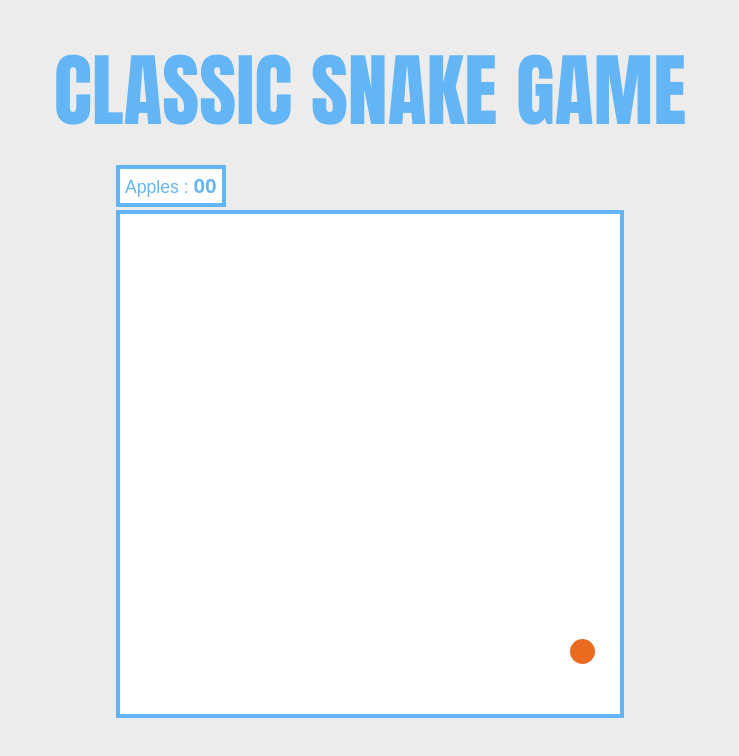
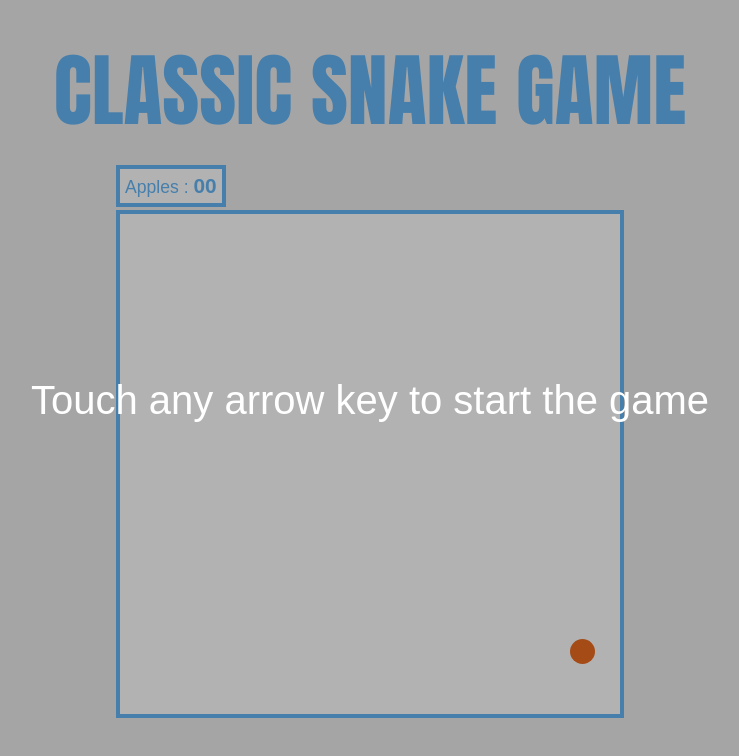
Before and after one commit to PaulPourtout/snake-game, a plain HTML site: page index.html in a window 1280 px wide. Shown: the whole page, without its empty margins (270-1009 px from the left). Drawn offline with Linux system fonts and the light colour scheme.

Commit message:
starting info added

```diff
--- a/index.html
+++ b/index.html
@@ -10,7 +10,10 @@
 	</head>
 
 	<body>
-			<h1>Classic Snake Game</h1>
+		<div id="starting-info">
+			<p>Touch any arrow key to start the game</p>
+		</div>
+		<h1>Classic Snake Game</h1>
 		<div id="game-container">
 			<p id="score-container">Apples : <span id="score">00</span></p>
 			<canvas id="gameArea" width="500" height="500">
--- a/js/script.js
+++ b/js/script.js
@@ -218,4 +218,10 @@
 	apple.generateApple();
 	displaySnakeAndApples();
 
+
+	const startingInfo = document.getElementById('starting-info');
+	document.addEventListener('keydown', (e) => {
+		startingInfo.style.display = "none";
+	});
+
 })()
--- a/style/style.css
+++ b/style/style.css
@@ -7,6 +7,26 @@ body {
 	flex-direction: column;
 	justify-content: space-around;
 	align-items: center;
+}
+
+#starting-info {
+	position: absolute;
+	height: 100%;
+	width: 100%;
+	top: 0;
+	left: 0;
+	display: flex;
+	justify-content: center;
+	align-items: center;
+	text-align: center;
+	z-index: 10000;
+	background-color: rgba(0,0,0,0.3);
+}
+
+#starting-info p {
+	font-size: 2.5rem;
+	padding: 10%;
+	color: #fff;
 }
 
 h1 {
```
